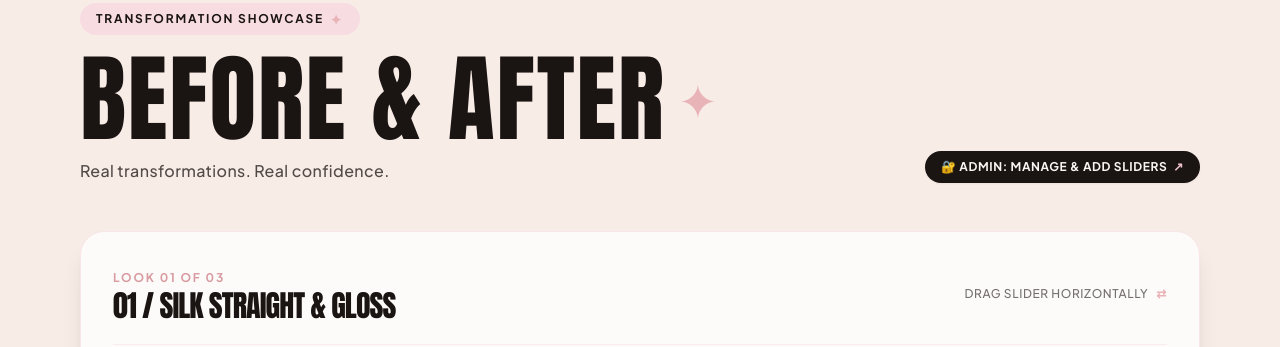
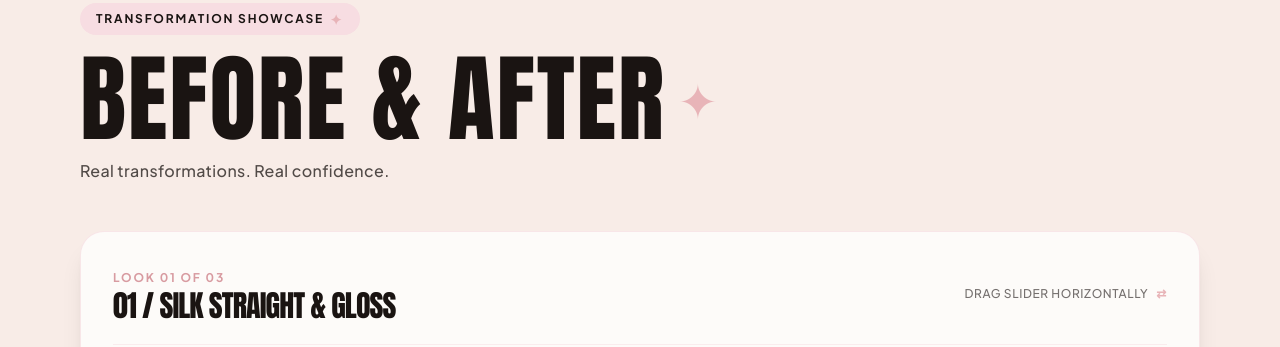
Before and after one commit to novanbt/jthairandbeautysalonsg, a plain HTML site: page index.html in a window 1280 px wide. Shown: the part 1715-2062 px from the top of the page. Drawn offline with nearby package versions, Linux system fonts and the light colour scheme; no server answers; a web font is replaced by a local one.

Commit message:
Update site and remove admin button from Before and After section

```diff
--- a/index.html
+++ b/index.html
@@ -267,12 +267,6 @@
       Real transformations. Real confidence.
     </p>
 </div>
-<div class="flex items-center gap-3">
-  <a href="admin.html" class="inline-flex items-center gap-1.5 px-4 py-2 rounded-full bg-espresso text-cream text-xs font-bold uppercase tracking-wider hover:bg-espresso/85 transition-all shadow-sm hover:scale-105 active:scale-95 duration-200">
-    <span>🔐 Admin: Manage &amp; Add Sliders</span>
-    <span class="text-blush-300">↗</span>
-  </a>
-</div>
 </div>
 <!-- Vertical Stack of 3 Transformation Cards -->
 <div class="flex flex-col space-y-10" id="ba-vertical-cards-wrapper">
```
